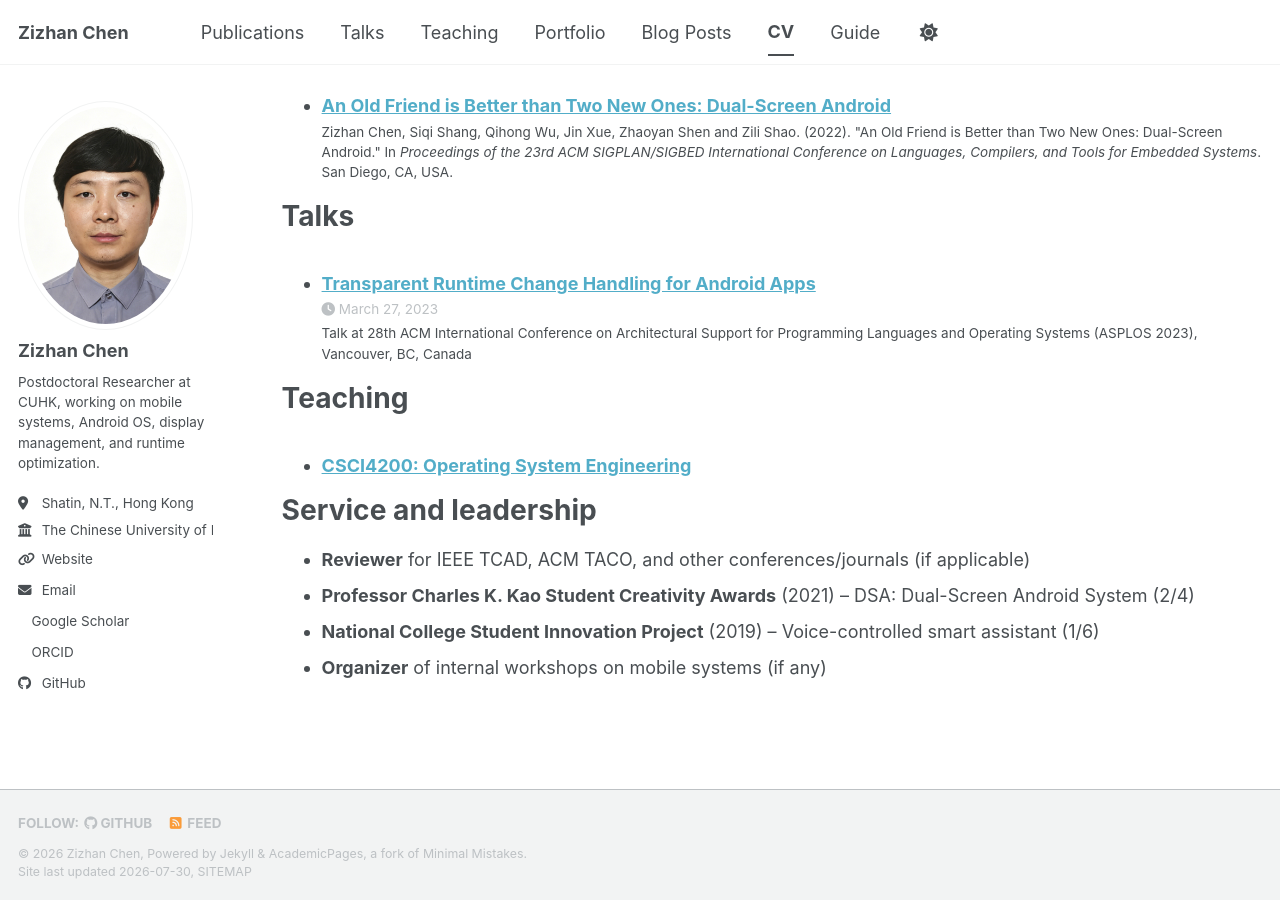
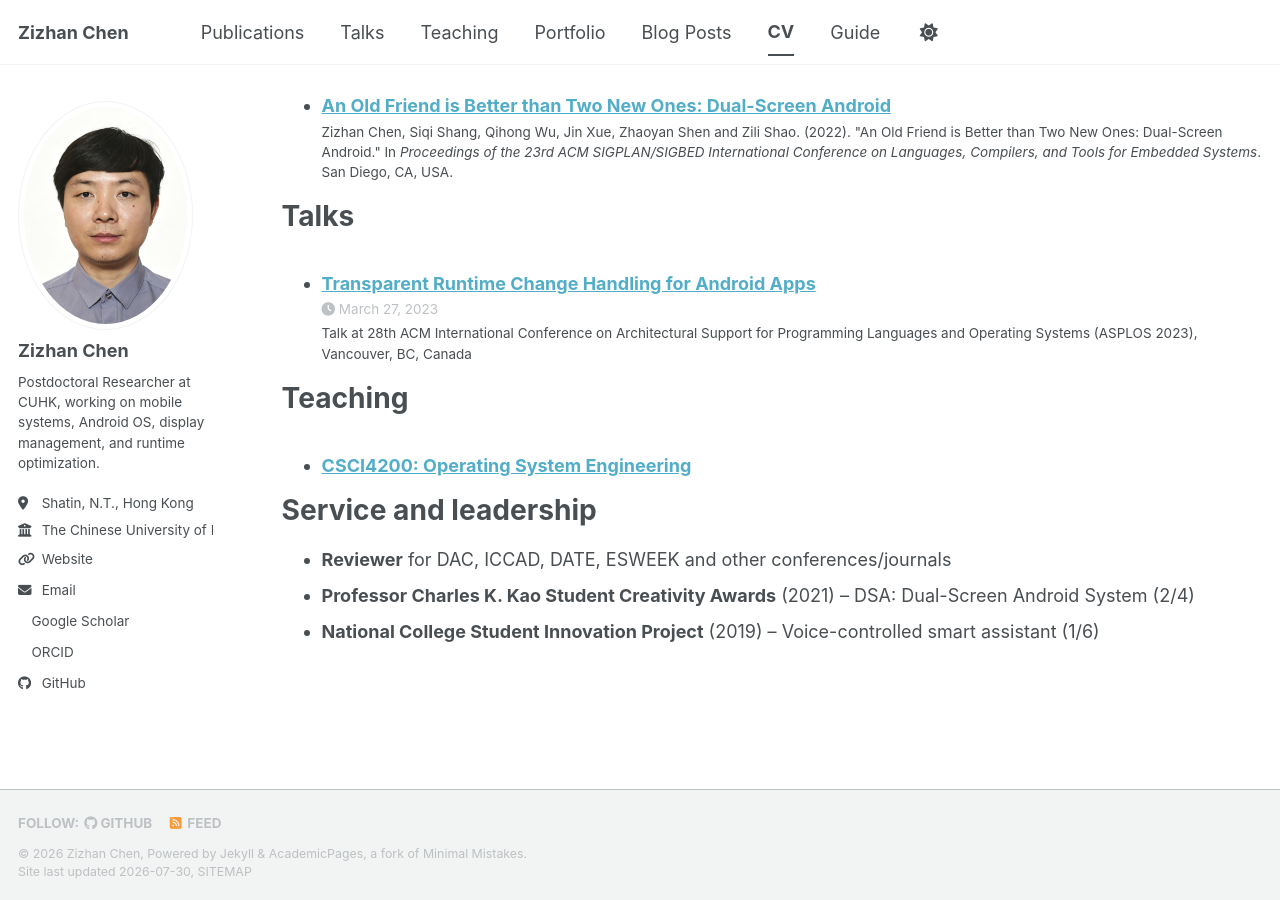
Before and after one commit to ZizhanChen/ZizhanChen.github.io, a Jekyll site: the page built from _pages/cv.md, in a window 1280 px wide and 900 px high, scrolled down 2005 px. Built offline with Jekyll 4.4.1, drawn with Linux system fonts in a browser that asks for light colours; a style sheet for code colours, icons or effects is not loaded; some of the changed text lies outside the part shown.

Commit message:
Update cv.md

```diff
--- a/_pages/cv.md
+++ b/_pages/cv.md
@@ -60,7 +60,6 @@ Teaching
 
 Service and leadership
 ======
-* **Reviewer** for IEEE TCAD, ACM TACO, and other conferences/journals (if applicable)
+* **Reviewer** for DAC, ICCAD, DATE, ESWEEK and other conferences/journals
 * **Professor Charles K. Kao Student Creativity Awards** (2021) – DSA: Dual-Screen Android System (2/4)
 * **National College Student Innovation Project** (2019) – Voice-controlled smart assistant (1/6)
-* **Organizer** of internal workshops on mobile systems (if any)
```
Also changed, not shown: other parts of _pages/cv.md (+1 -1 lines).
